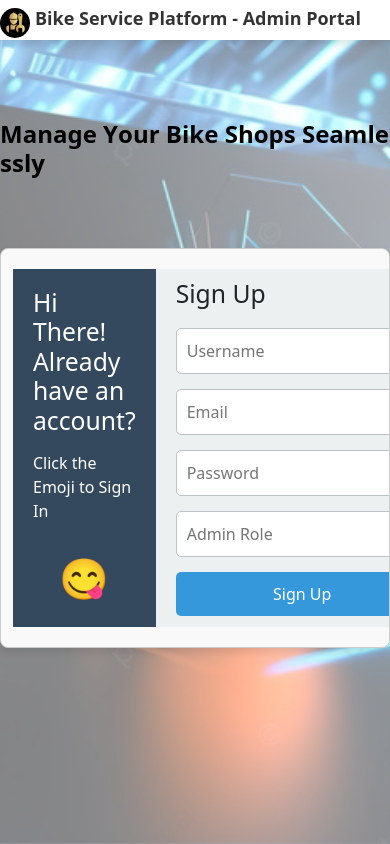
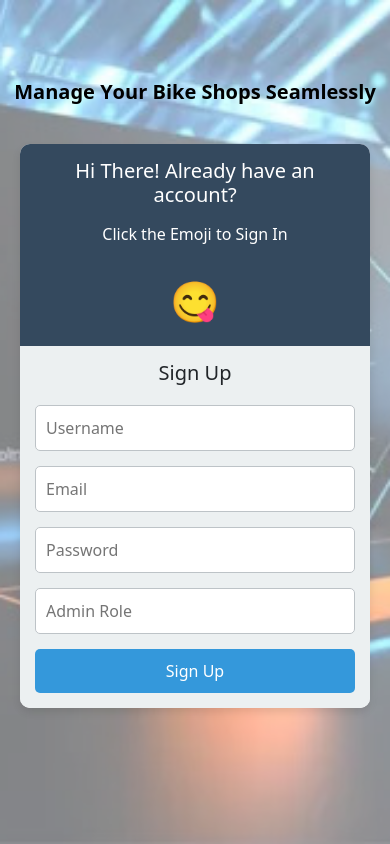
Before and after one commit to AhamedMinhaj456/BikePulse-admin, a React (Create React App) app: page / in a window 390 px wide. Built offline with nearby package versions, Linux system fonts and the light colour scheme.

Commit message:
Home Page is Changed

```diff
--- a/src/admin/views/AdminHomePage.css
+++ b/src/admin/views/AdminHomePage.css
@@ -1,10 +1,3 @@
-body, html {
-    margin: 0;
-    padding: 0;
-    height: 100%;
-    width: 100%;
-}
-
 .admin-home-page {
     display: flex;
     flex-direction: column;
@@ -25,7 +18,7 @@ body, html {
     opacity: 0.5;
     z-index: -1;
 }
-
+/*
 .navbar {
     width: 100%;
     background-color: #fff;
@@ -55,9 +48,9 @@ body, html {
     font-size: 24px;
     color: #333;
     font-weight: bold;
-}
+}  */
 
-.page-title {
+.page-title-home {
     color: black;
     font-size: 36px;
     font-weight: bold;
@@ -66,7 +59,7 @@ body, html {
     flex-wrap: wrap;
 }
 
-.page-title span {
+.page-title-home span {
     opacity: 0;
     display: inline-block;
     animation: fadeIn 0.5s forwards;
@@ -78,7 +71,7 @@ body, html {
     }
 }
 
-.container {
+.container-home {
     display: flex;
     width: 800px;
     height: 400px;
@@ -90,13 +83,13 @@ body, html {
     transition: transform 0.3s, box-shadow 0.3s;
 }
 
-.container:hover {
+.container-home:hover {
     transform: translateY(-5px);
     box-shadow: 0 8px 16px rgba(0, 0, 0, 0.2);
 }
 
 
-.login-section {
+.login-section-home {
     flex: 1;
     background-color: #34495e;
     color: white;
@@ -107,21 +100,22 @@ body, html {
     padding: 20px;
 }
 
-.login-section h2 {
+.login-section-home h2 {
     margin-bottom: 10px;
+    font-size: 20px;
 }
 
-.login-section p {
+.login-section-home p {
     margin: 5px 0;
 }
 
-.login-section .emoji {
+.login-section-home .emoji {
     font-size: 40px;
     cursor: pointer;
     margin-top: 20px;
 }
 
-.signup-section {
+.signup-section-home {
     flex: 1;
     background-color: #ecf0f1;
     padding: 20px;
@@ -130,16 +124,17 @@ body, html {
     justify-content: center;
 }
 
-.signup-section h2 {
+.signup-section-home h2 {
     margin-bottom: 20px;
+    font-size: 20px;
 }
 
-.signup-section form {
+.signup-section-home form {
     display: flex;
     flex-direction: column;
 }
 
-.signup-section form input {
+.signup-section-home form input {
     margin-bottom: 15px;
     padding: 10px;
     font-size: 16px;
@@ -147,7 +142,7 @@ body, html {
     border-radius: 5px;
 }
 
-.signup-section form button {
+.signup-section-home form button {
     padding: 10px;
     background-color: #3498db;
     color: white;
@@ -157,17 +152,17 @@ body, html {
     cursor: pointer;
 }
 
-.signup-section form button:hover {
+.signup-section-home form button:hover {
     background-color: #4caf50;
 }
 
 @media only screen and (max-width: 768px) {
-    .page-title {
-        font-size: 24px;
+    .page-title-home {
+        font-size: 20px;
         margin-top: 80px;
     }
 
-    .navbar {
+    /* .navbar {
         width: 100%;
         height: 40px;
     }
@@ -181,10 +176,37 @@ body, html {
 
     .navbar h1 {
         font-size: 18px;
+    } */
+
+    .container-home {
+        width: calc(100% - 40px);
+        max-width: 100%;
+        height: auto;
+        flex-direction: column;
+        transition: transform 0.3s, box-shadow 0.3s;
     }
 
-    .container {
-        width: 500px;
-        height: 400px;
+    .container-home:hover {
+        transform: translateY(-5px);
+        box-shadow: 0 8px 16px rgba(0, 0, 0, 0.2);
+    }
+
+    .login-section-home,
+    .signup-section-home {
+        padding: 15px;
+        text-align: center;
+    }
+
+    .login-section-home {
+        background-color: #34495e;
+        color: white;
+    }
+
+    .signup-section-home {
+        background-color: #ecf0f1;
+    }
+
+    .page-title-home {
+        font-size: 20px;
     }
 }
--- a/src/admin/views/AdminHomePage.jsx
+++ b/src/admin/views/AdminHomePage.jsx
@@ -2,7 +2,7 @@ import React, { useState, useEffect } from 'react';
 import { useNavigate } from 'react-router-dom';
 import './AdminHomePage.css';
 import axios from 'axios';
-import logo from '../../assets/newlogo.png';  // Import the logo image
+// import logo from '../../assets/newlogo.png';
 
 const AdminHomePage = () => {
   const navigate = useNavigate();
@@ -56,21 +56,21 @@ const AdminHomePage = () => {
 
   return (
     <div className="admin-home-page">
-      <nav className="navbar">
+      {/* <nav className="navbar">
         <div className="navbar-content">
           <img src={logo} alt="Logo" className="logo" />
           <h1>Bike Service Platform - Admin Portal</h1>
         </div>
-      </nav>
-      <h2 className="page-title">
+      </nav> */}
+      <h2 className="page-title-home">
         {letters.map((char, index) => (
           <span key={index} style={{ animationDelay: `${index * 0.1}s` }}>
             {char === ' ' ? '\u00A0' : char}
           </span>
         ))}
       </h2>
-      <div className="container">
-        <div className="login-section">
+      <div className="container-home">
+        <div className="login-section-home">
           <h2>{isSignUp ? 'Hi There! Already have an account?' : "Hi There!, Don't have an account?"}</h2>
           <p>{isSignUp ? 'Click the Emoji to Sign In' : "Click the Emoji to Sign Up"}</p>
           <div className="emoji" onClick={() => setIsSignUp(!isSignUp)}>
@@ -78,7 +78,7 @@ const AdminHomePage = () => {
           </div>
         </div>
         {isSignUp ? (
-          <div className="signup-section">
+          <div className="signup-section-home">
             <h2>Sign Up</h2>
             <form onSubmit={saveAdmin}>
               <input
@@ -113,7 +113,7 @@ const AdminHomePage = () => {
             </form>
           </div>
         ) : (
-          <div className="signup-section">
+          <div className="signup-section-home">
             <h2>Login</h2>
             <form onSubmit={loginAdmin}>
               <input
```
Also changed, not shown: src/assets/background.jpg, src/assets/background1.jpg (added).
